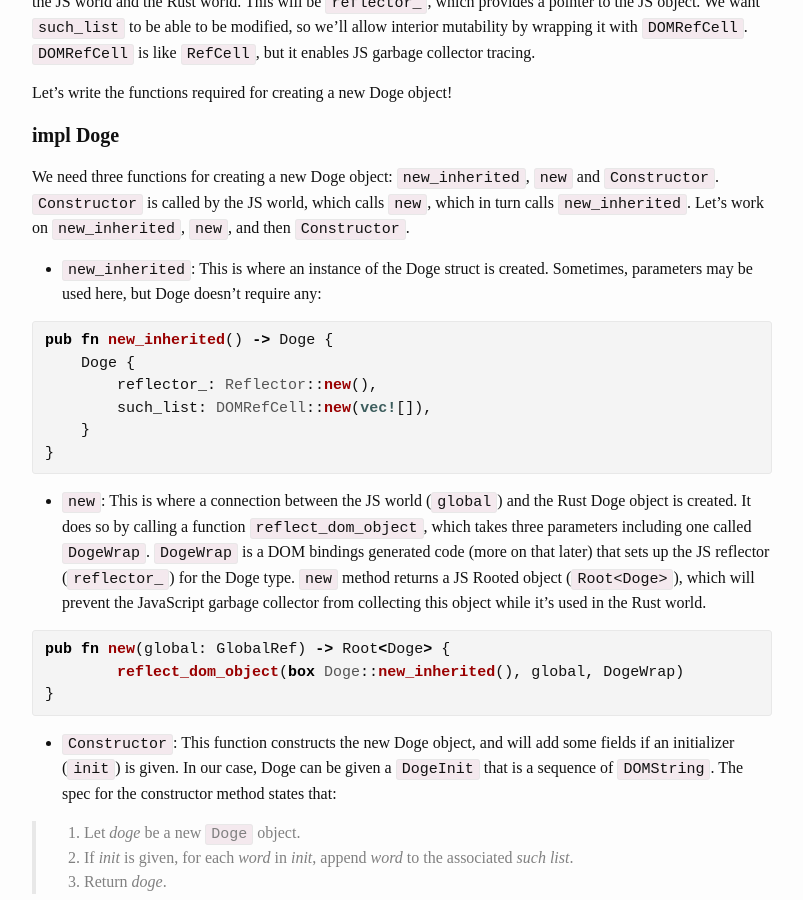
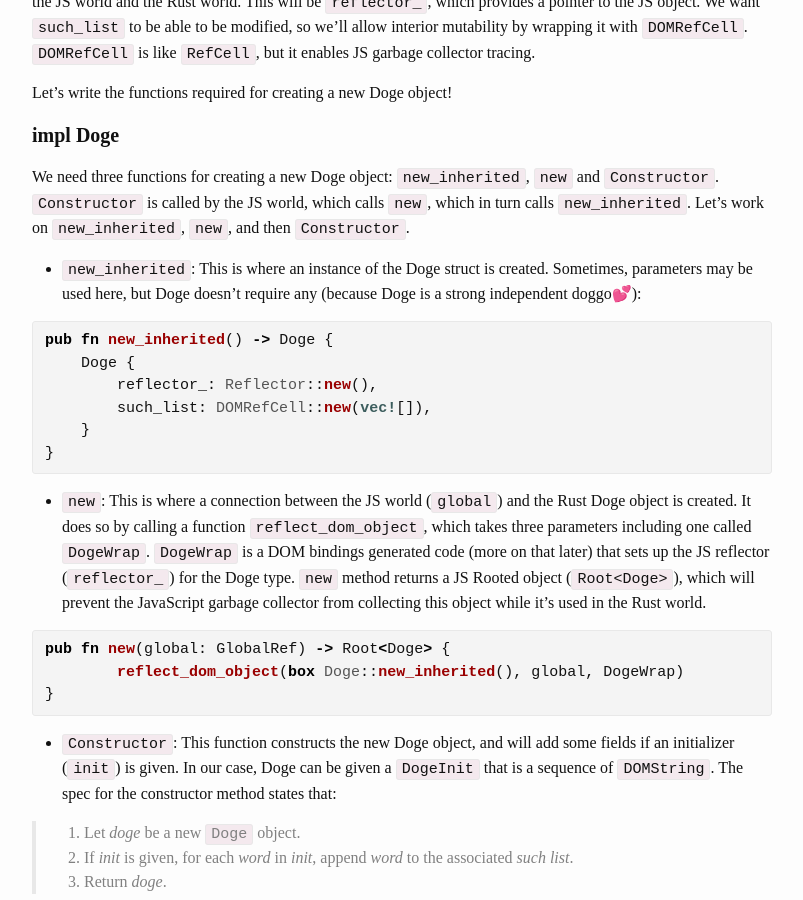
Before and after one commit to jeenalee/blog, a Jekyll site: the page built from _posts/2016-10-03-implementing-doge-for-servo.md, in a window 1280 px wide and 900 px high, scrolled down 2015 px. Shown: the whole window, without its empty margins (238-1041 px from the left). Built offline with Jekyll 4.4.1, drawn with Linux system fonts in a browser that asks for light colours; some web fonts are replaced.

Commit message:
Add that doge is a strong independent doggo

```diff
--- a/_posts/2016-10-03-implementing-doge-for-servo.md
+++ b/_posts/2016-10-03-implementing-doge-for-servo.md
@@ -67,7 +67,7 @@ Let's write the functions required for creating a new Doge object!
 We need three functions for creating a new Doge object: `new_inherited`, `new` and `Constructor`. `Constructor` is called by the JS world, which calls `new`, which in turn calls `new_inherited`. Let's work on `new_inherited`, `new`, and then `Constructor`.
 
 - `new_inherited`:
-This is where an instance of the Doge struct is created. Sometimes, parameters may be used here, but Doge doesn't require any:
+This is where an instance of the Doge struct is created. Sometimes, parameters may be used here, but Doge doesn't require any (because Doge is a strong independent doggo💕):
 {% highlight rust %}
 pub fn new_inherited() -> Doge {
     Doge {
```
